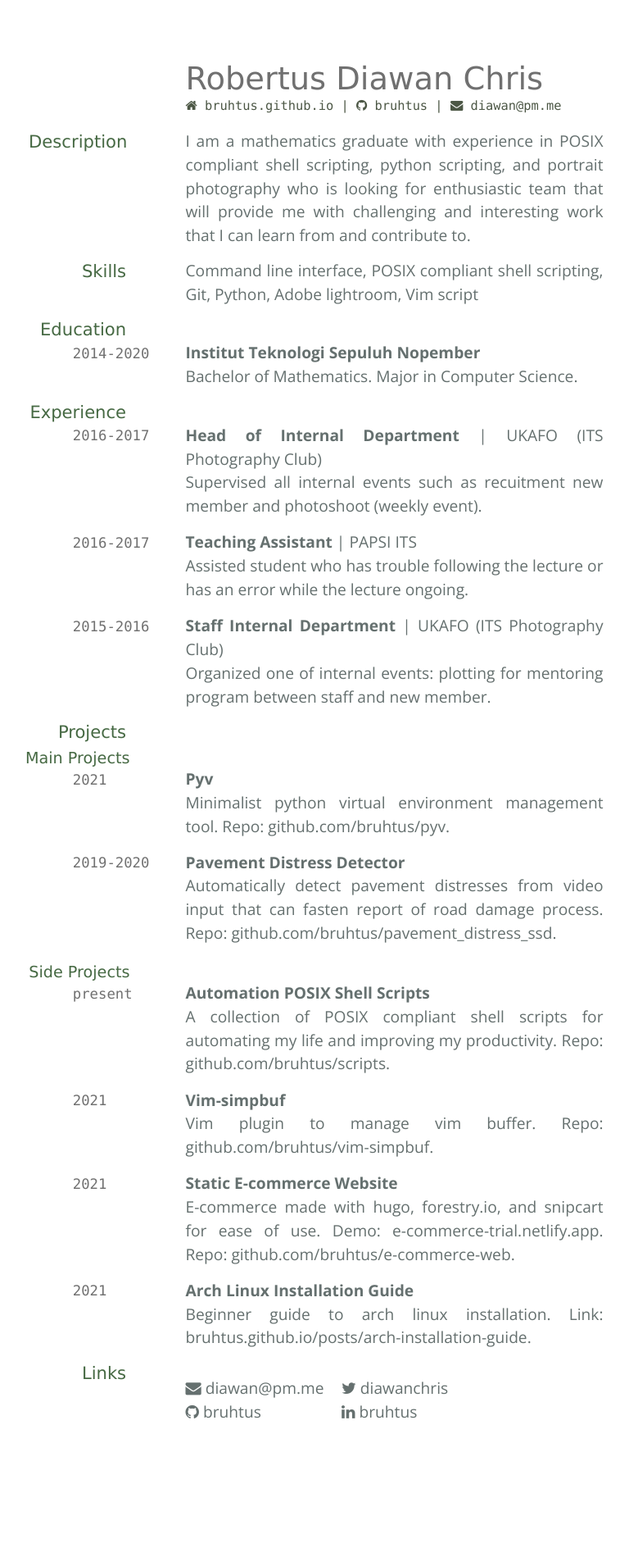
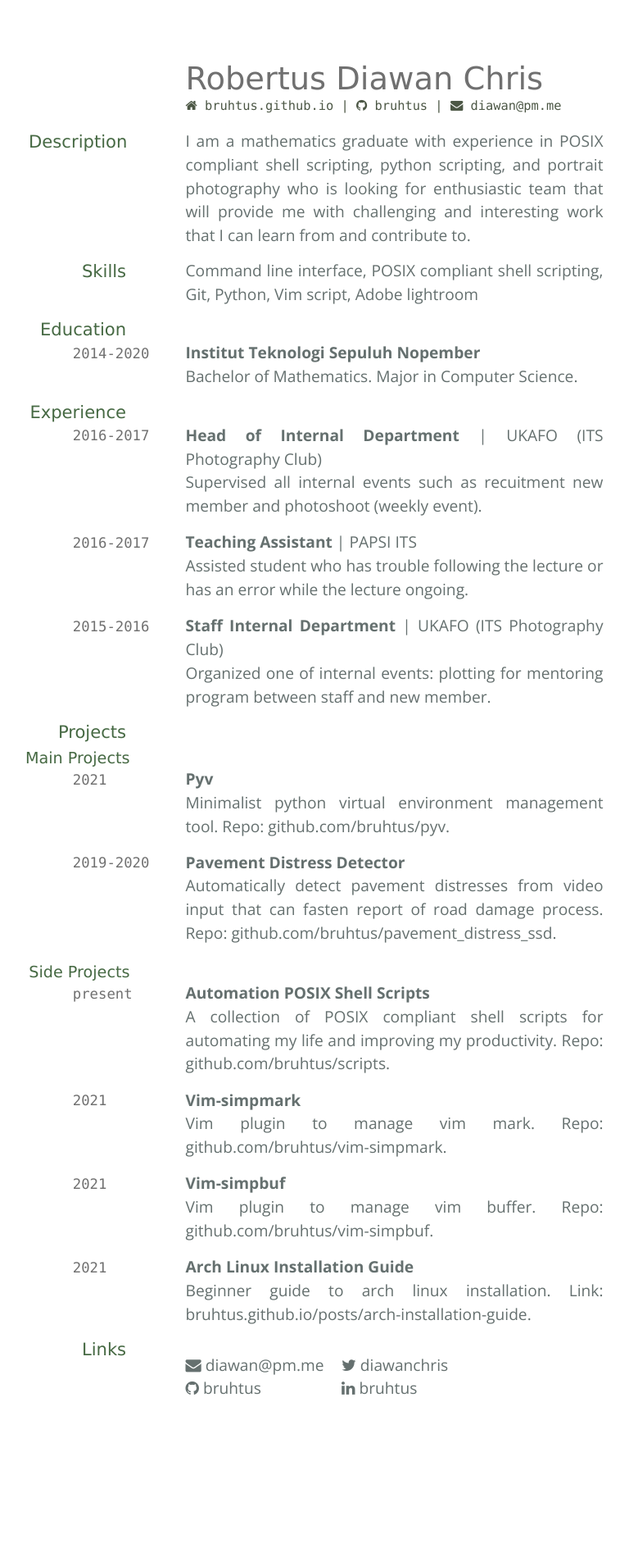
Before and after one commit to TimoTSchmidt/test3, a Jekyll site: the page built from index.md, in a window 1280 px wide. Shown: the whole page at 82% size, without its empty margins (201-969 px from the left). Built offline with Jekyll 4.4.1, drawn with Linux system fonts in a browser that asks for light colours; nearby versions of some CDN libraries; after the commit the page ends 1881 px from its top, so only the background shows below that.

Commit message:
Replace static e-commerce website with vim-simpmark in side projects

```diff
--- a/index.md
+++ b/index.md
@@ -17,7 +17,7 @@ I am a mathematics graduate with experience in POSIX compliant shell scripting,
 
 ## Skills
 
-Command line interface, POSIX compliant shell scripting, Git, Python, Adobe lightroom, Vim script
+Command line interface, POSIX compliant shell scripting, Git, Python, Vim script, Adobe lightroom
 
 ## Education
 
@@ -58,12 +58,12 @@ __Automation POSIX Shell Scripts__ <br>
 A collection of POSIX compliant shell scripts for automating my life and improving my productivity. Repo: [github.com/bruhtus/scripts](https://github.com/bruhtus/scripts).
 
 `2021`
+__Vim-simpmark__ <br>
+Vim plugin to manage vim mark. Repo: [github.com/bruhtus/vim-simpmark](https://github.com/bruhtus/vim-simpmark).
+
+`2021`
 __Vim-simpbuf__ <br>
 Vim plugin to manage vim buffer. Repo: [github.com/bruhtus/vim-simpbuf](https://github.com/bruhtus/vim-simpbuf).
-
-`2021`
-__Static E-commerce Website__ <br>
-E-commerce made with hugo, forestry.io, and snipcart for ease of use. Demo: [e-commerce-trial.netlify.app](https://e-commerce-trial.netlify.app/). Repo: [github.com/bruhtus/e-commerce-web](https://github.com/bruhtus/e-commerce-web).
 
 `2021`
 __Arch Linux Installation Guide__ <br>
```
